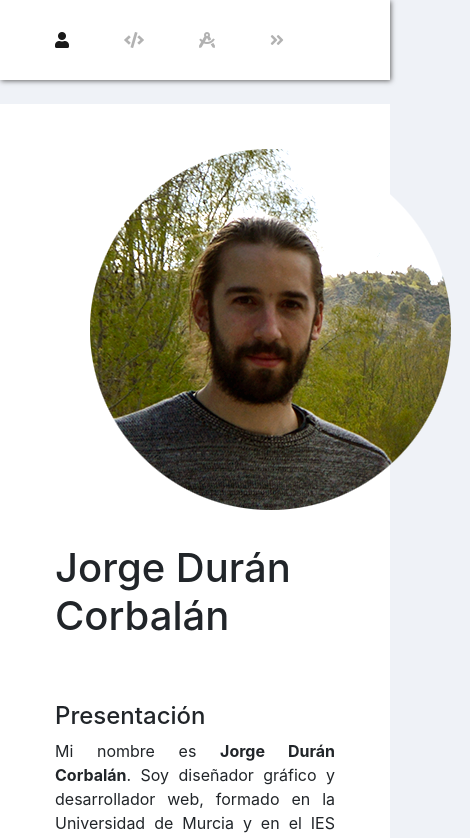
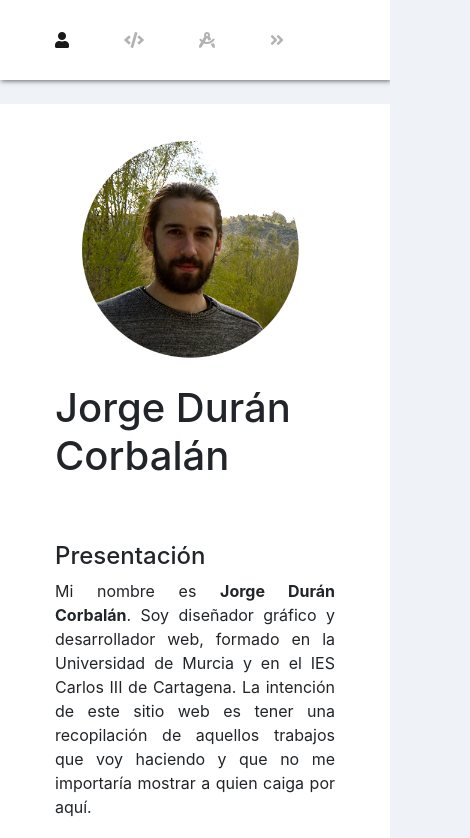
Before and after one commit to Jorgelillo/myWeb, an Angular app in the folder myWeb/: page /SobreMi in a window 390 px wide. Shown: the top 838 px of the page, 470 px wide, since content can reach past the window. Built offline with nearby package versions, Linux system fonts and the light colour scheme.

Commit message:
Style Updated

```diff
--- a/myWeb/src/app/sobre-mi/sobre-mi.component.css
+++ b/myWeb/src/app/sobre-mi/sobre-mi.component.css
@@ -11,8 +11,8 @@ p {
 
 @media only screen and (max-width: 600px) {
     .image {
-        max-height: 75%;
-        height: 60%;
+        /* max-height: 75%; */
+        height: 15em;
     }
 }
 
--- a/myWeb/src/app/sobre-mi/sobre-mi.component.html
+++ b/myWeb/src/app/sobre-mi/sobre-mi.component.html
@@ -4,9 +4,6 @@
     <div class="col-6 col-md-4">
       <div class="col-12">
         <img class="image" src="../../assets/Foto_Cv.png" alt="Jorge Durán Corbalán">
-      </div>
-      <div class="col-12">
-
       </div>
     </div>
     <div class="col-12 col-md-8 sector">
```
